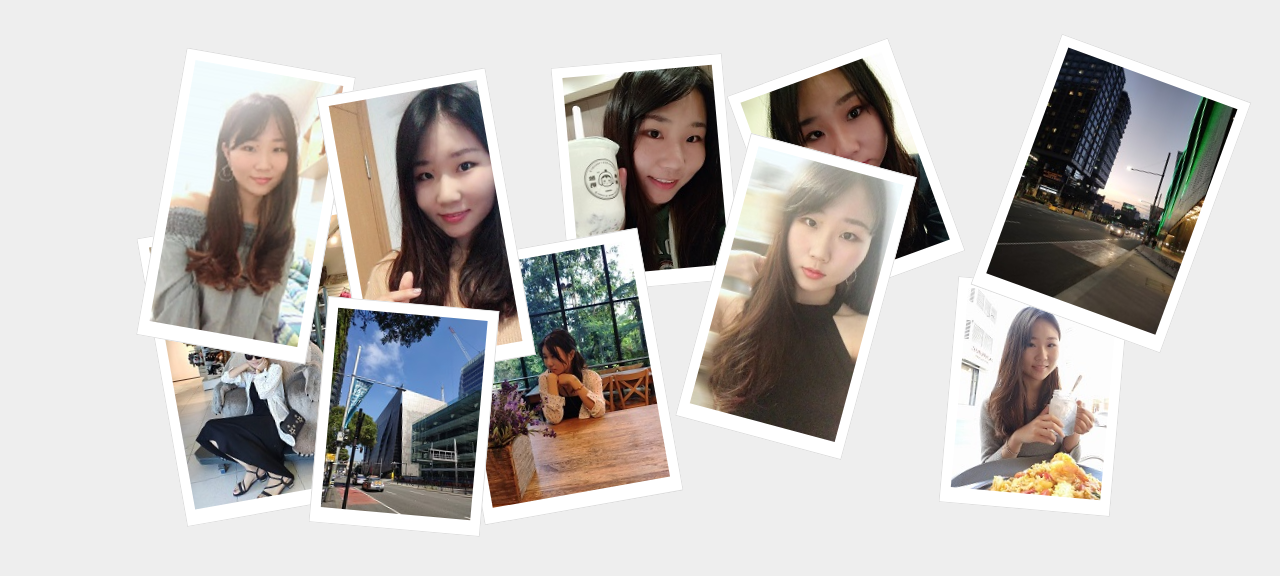
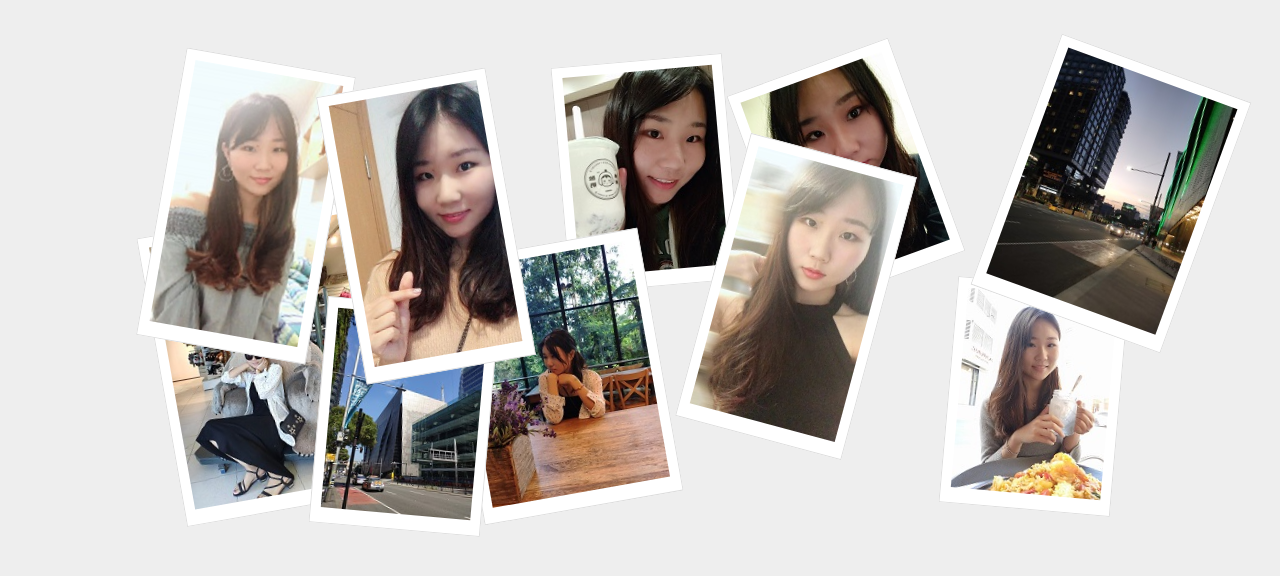
Before and after one commit to qq472220372/qq472220372.github.io, a Jekyll site: the page _posts/2019-12-08-cheryls_pic.html, which Jekyll copies as it is, in a window 1280 px wide. Shown: the top 576 px of the page. Built offline with Jekyll 4.4.1, drawn with Linux system fonts in a browser that asks for light colours.

Commit message:
Update 2019-12-08-cheryls_pic.html

```diff
--- a/_posts/2019-12-08-cheryls_pic.html
+++ b/_posts/2019-12-08-cheryls_pic.html
@@ -17,10 +17,10 @@
 	<img src="../../../images/4.jpg" class="pic4"  />
 	<img src="../../../images/5.jpg" class="pic5"  />
 	<img src="../../../images/6.jpg" class="pic6"  />
+	<img src="../../../images/9.jpg" class="pic7"  />
+	<img src="../../../images/10.jpg" class="pic8"  />
 	<img src="../../../images/7.jpg" class="pic9"  />
 	<img src="../../../images/8.jpg" class="pic10"  />
-	<img src="../../../images/9.jpg" class="pic7"  />
-	<img src="../../../images/10.jpg" class="pic8"  />
 
 </div>
 
```
